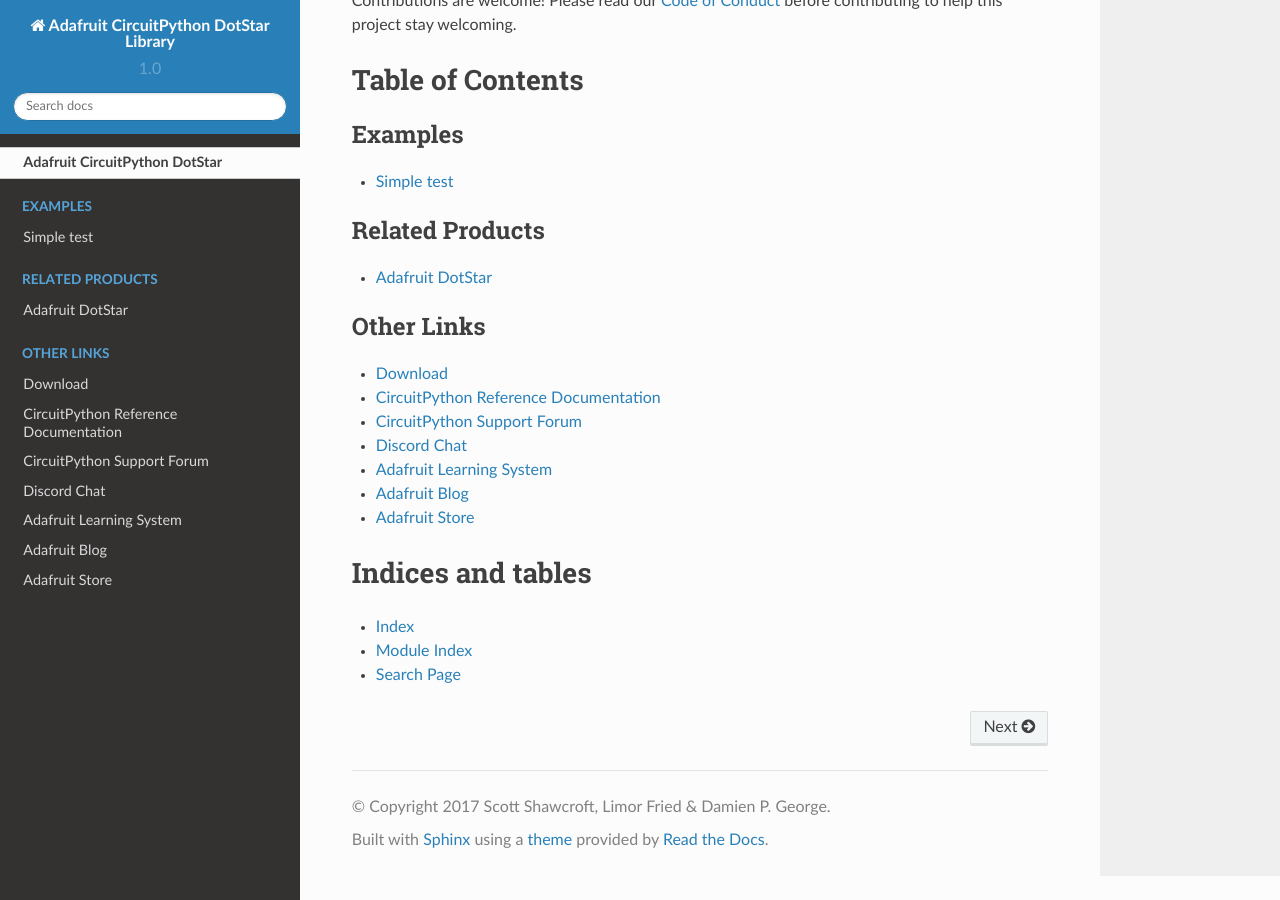
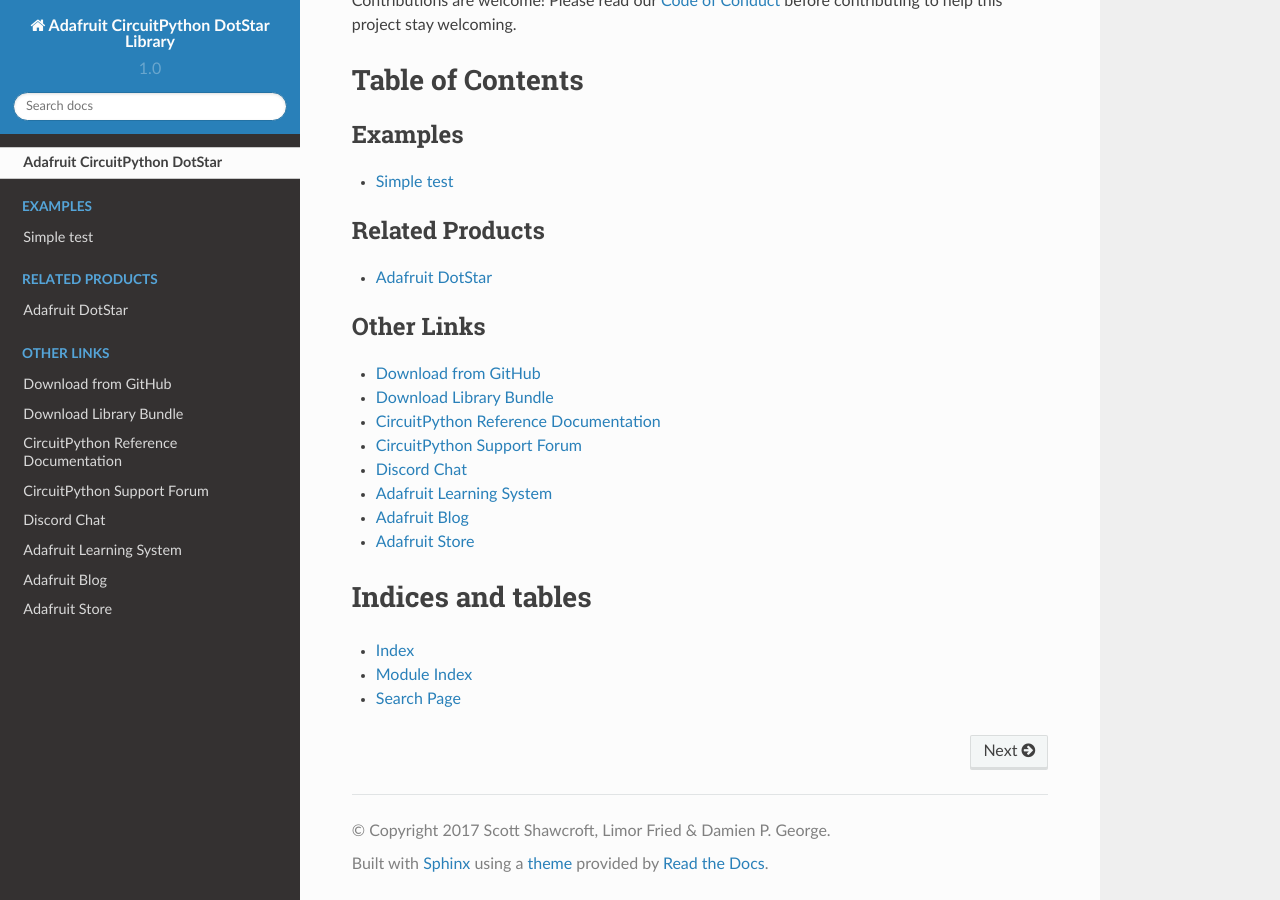
Before and after one commit to adafruit/Adafruit_CircuitPython_DotStar, a Sphinx documentation site: the page built from docs/index.rst, in a window 1280 px wide and 900 px high, scrolled down 1799 px. Built offline with Sphinx 7.4.7 and the Read the Docs theme 2.0.0, drawn with Linux system fonts in a browser that asks for light colours.

Commit message:
Added cp.org link to index.rst

```diff
--- a/docs/index.rst
+++ b/docs/index.rst
@@ -31,7 +31,8 @@
 .. toctree::
     :caption: Other Links
 
-    Download <https://github.com/adafruit/Adafruit_CircuitPython_DotStar/releases/latest>
+    Download from GitHub <https://github.com/adafruit/Adafruit_CircuitPython_DotStar/releases/latest>
+    Download Library Bundle <https://circuitpython.org/libraries>
     CircuitPython Reference Documentation <https://docs.circuitpython.org>
     CircuitPython Support Forum <https://forums.adafruit.com/viewforum.php?f=60>
     Discord Chat <https://adafru.it/discord>
```
